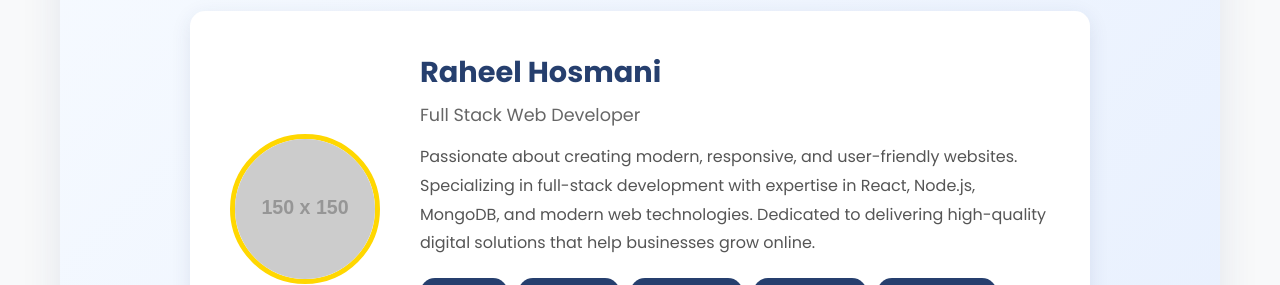
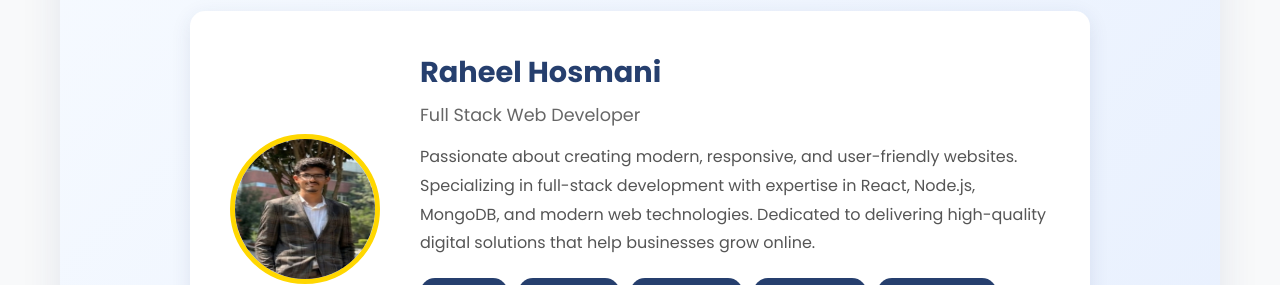
Before and after one commit to Raheel-Techz-Life/ym-real-estate, a plain HTML site: page team.html in a window 1280 px wide. Shown: the part 1020-1305 px from the top of the page. Drawn offline with Linux system fonts and the light colour scheme; placeholder pictures from the web are drawn by us.

Commit message:
Update team.html

```diff
--- a/team.html
+++ b/team.html
@@ -389,7 +389,7 @@
         <i class="fas fa-code"></i> Website Developer
       </h2>
       <div style="display: grid; grid-template-columns: auto 1fr; gap: 40px; align-items: center; max-width: 900px; margin: 0 auto; background: white; padding: 40px; border-radius: 15px; box-shadow: 0 5px 20px rgba(38,63,110,0.1);">
-        <img src="https://via.placeholder.com/150?text=Dev" alt="Developer" style="width: 150px; height: 150px; border-radius: 50%; border: 5px solid #ffd700;">
+        <img src="meeee.png" alt="Developer" style="width: 150px; height: 150px; border-radius: 50%; border: 5px solid #ffd700;">
         <div>
           <h3 style="color: #263f6e; font-size: 1.8em; margin-bottom: 8px;">Raheel Hosmani</h3>
           <p style="color: #666; font-size: 1.1em; margin-bottom: 15px;">Full Stack Web Developer</p>
```
